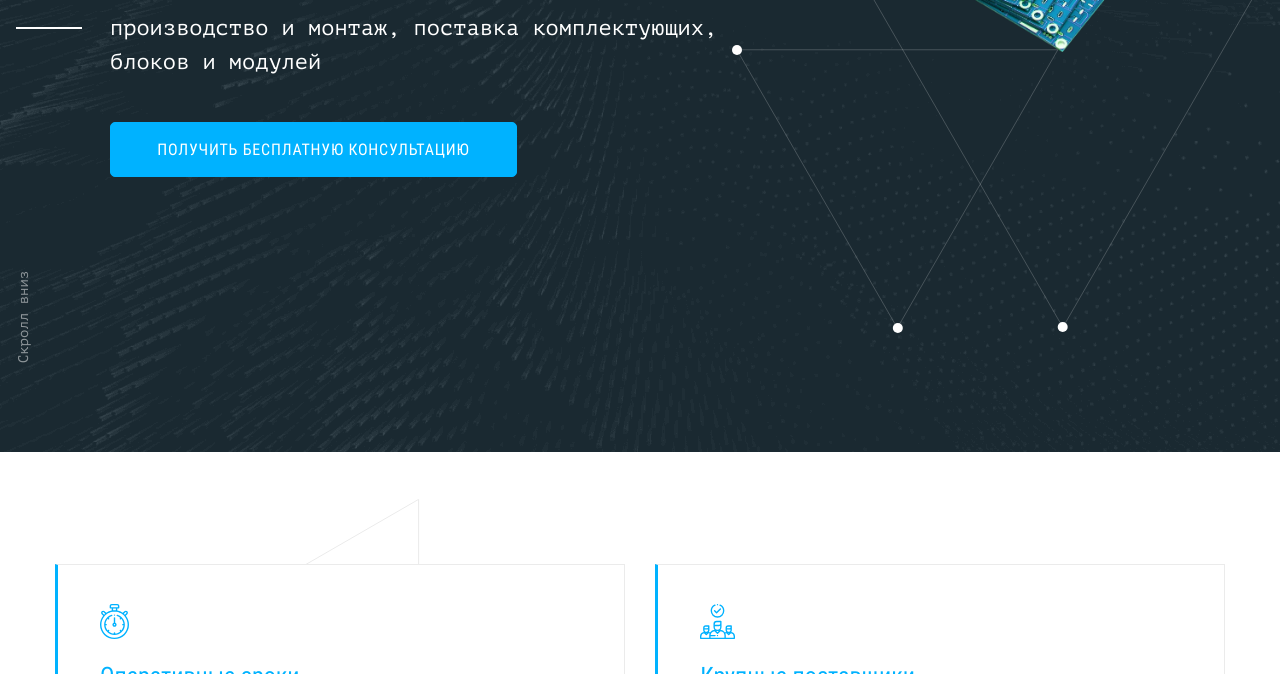
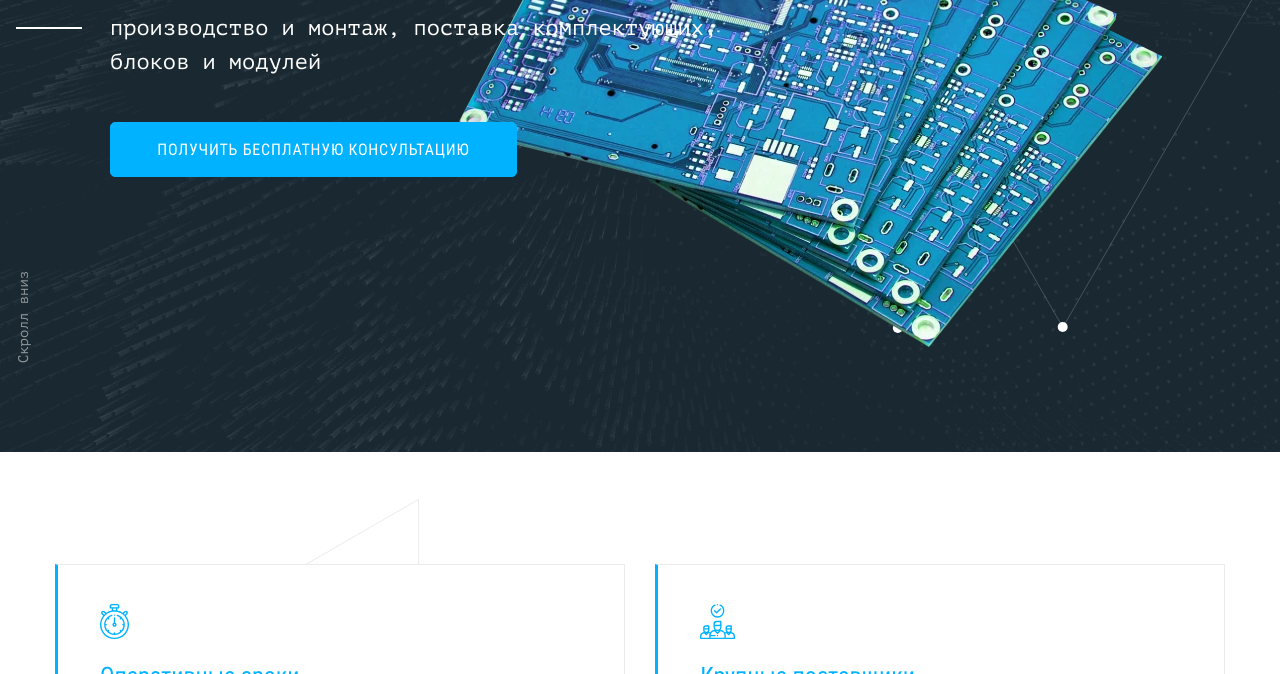
Before and after one commit to murat-avci/smart-device, a website: page source/index.html in a window 1280 px wide. Shown: the part 426-1100 px from the top of the page. Drawn offline with nearby package versions, Linux system fonts and the light colour scheme; files that its build step writes are made by us from their sources; files whose address does not match are found by name.

Commit message:
fixed path of img file in intro block

```diff
--- a/source/index.html
+++ b/source/index.html
@@ -49,7 +49,7 @@
           <!-- 1х: 465px; 2x: 930px -->
           <source media="(max-width: 1023px)" srcset="img/bg-production-tablet@1x.jpg 1x, img/bg-production-tablet@2x.jpg 2x">
           <!-- 1х: 705px; 2x: 1410px -->
-          <img src="img/bg-header-board-mobile@1x.png" srcset="img/bg-header-board-mobile@2x.png 2x" width="301" height="220" loading="lazy" alt="Печатные Платы">
+          <img src="img/bg-header-board-desktop@1x.png" srcset="img/bg-header-board-desktop@2x.png 2x" width="705" height="515" loading="lazy" alt="Печатные Платы">
         </picture>
         <div class="intro__wrapper wrapper">
           <h2>Печатные платы</h2>
```
Also changed, not shown: build/index.html.
